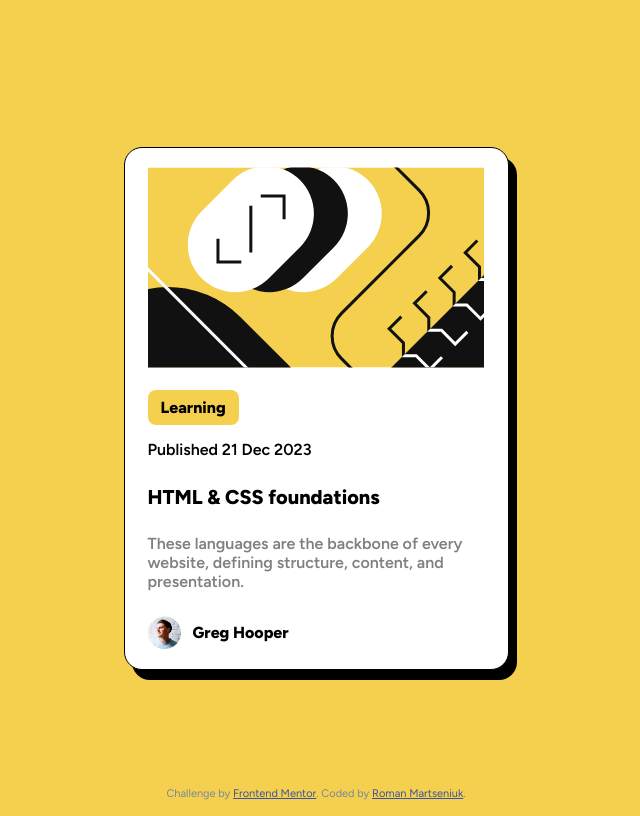
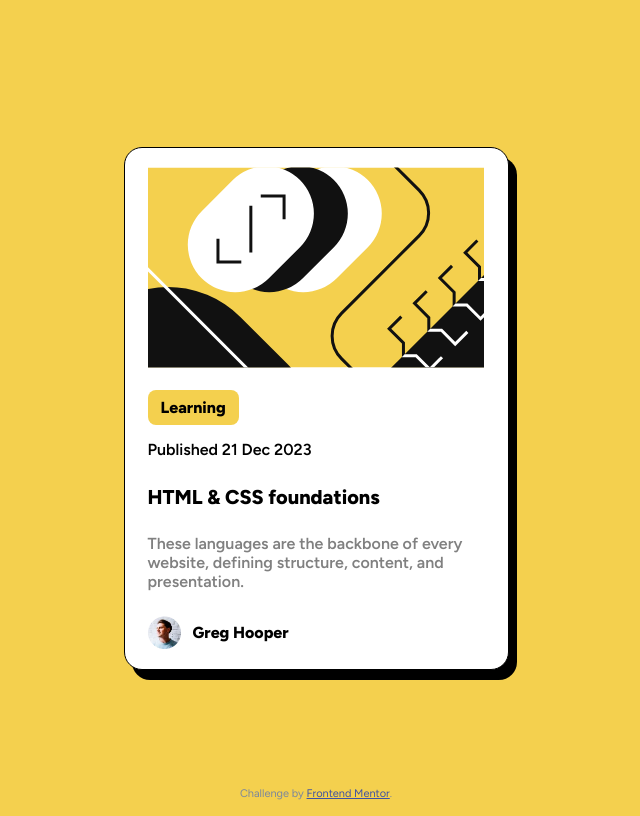
Before and after one commit to RomanMartseniuk/blog-preview-card, a plain HTML site: page index.html in a window 1280 px wide. Shown: the whole page, without its empty margins (324-964 px from the left). Drawn offline with Linux system fonts and the light colour scheme.

Commit message:
fix attribution

```diff
--- a/index.html
+++ b/index.html
@@ -24,7 +24,6 @@
     </div>
   <div class="attribution">
     Challenge by <a href="https://www.frontendmentor.io?ref=challenge" target="_blank">Frontend Mentor</a>.
-    Coded by <a href="https://github.com/RomanMartseniuk">Roman Martseniuk</a>.
   </div>
 </body>
 </html>
```
